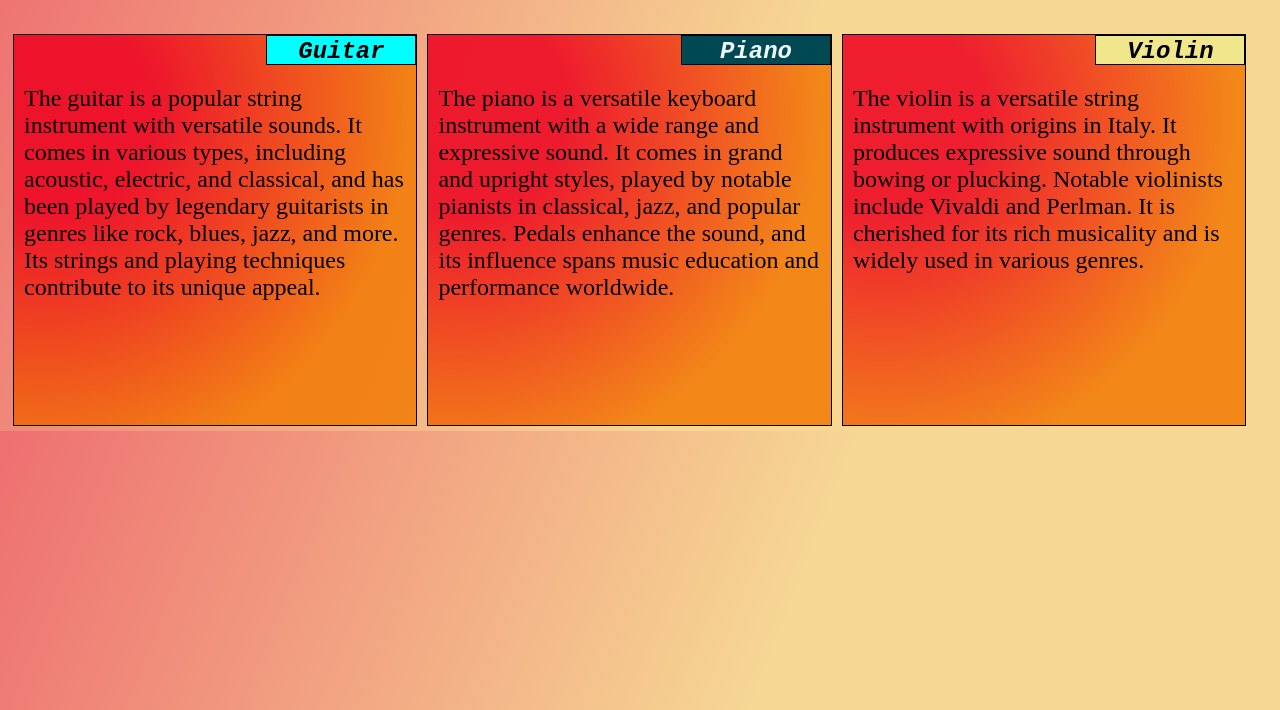
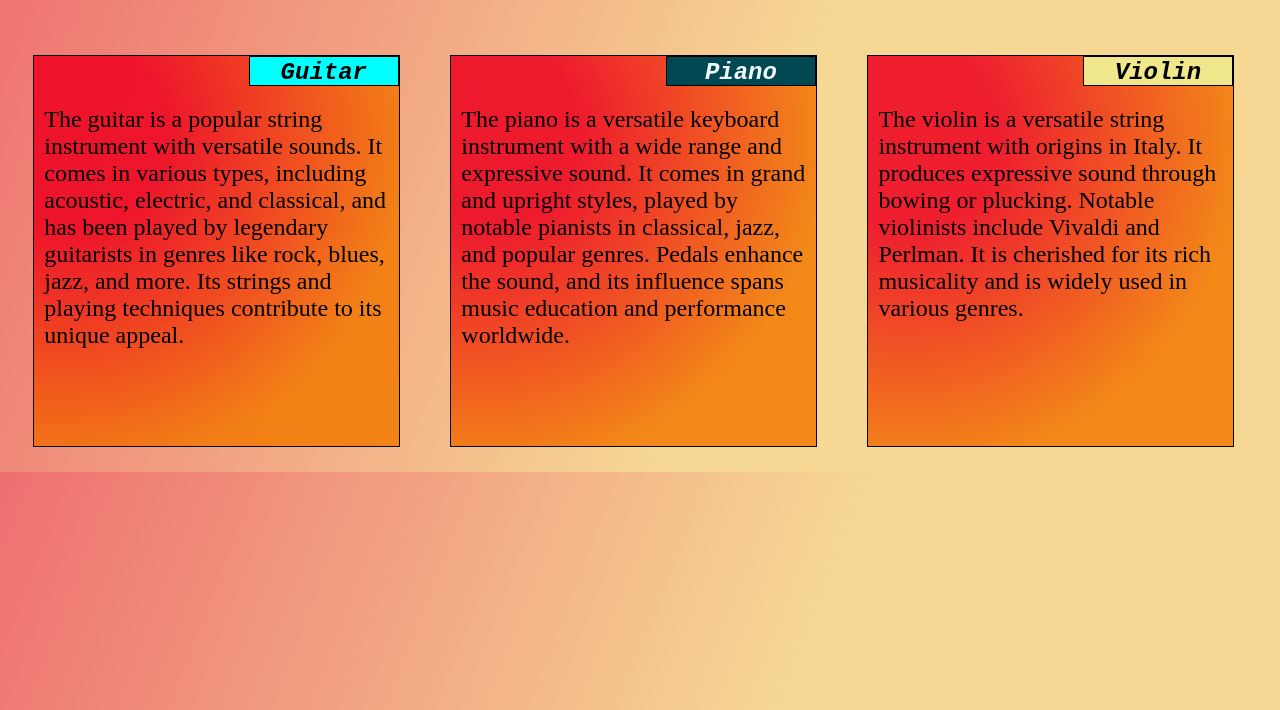
Before and after one commit to EkMishra/couresera-test, a plain HTML site: page index.html in a window 1280 px wide. Shown: the part 90-800 px from the top of the page. Drawn offline with Linux system fonts and the light colour scheme.

Commit message:
Update style.css

```diff
--- a/css/style.css
+++ b/css/style.css
@@ -17,7 +17,7 @@ p{
     font-family: 'Courier New', Courier, monospace;
     margin:auto;
     padding:2px ;
-
+    overflow: auto ;
     font-size:24px;
 
 }
@@ -47,10 +47,10 @@ p{
 @media(min-width:992px){
     .col-lg-4{
         border: 1px solid black;
-        margin: 5px;
+        margin: 2%;
         float:left;
         background-image: radial-gradient( circle farthest-corner at 10% 20%,  rgba(237,3,32,0.87) 20.8%, rgba(242,121,1,0.84) 74.4% );
-        width:32%;
+        width:29%;
 
     }
 }
```
